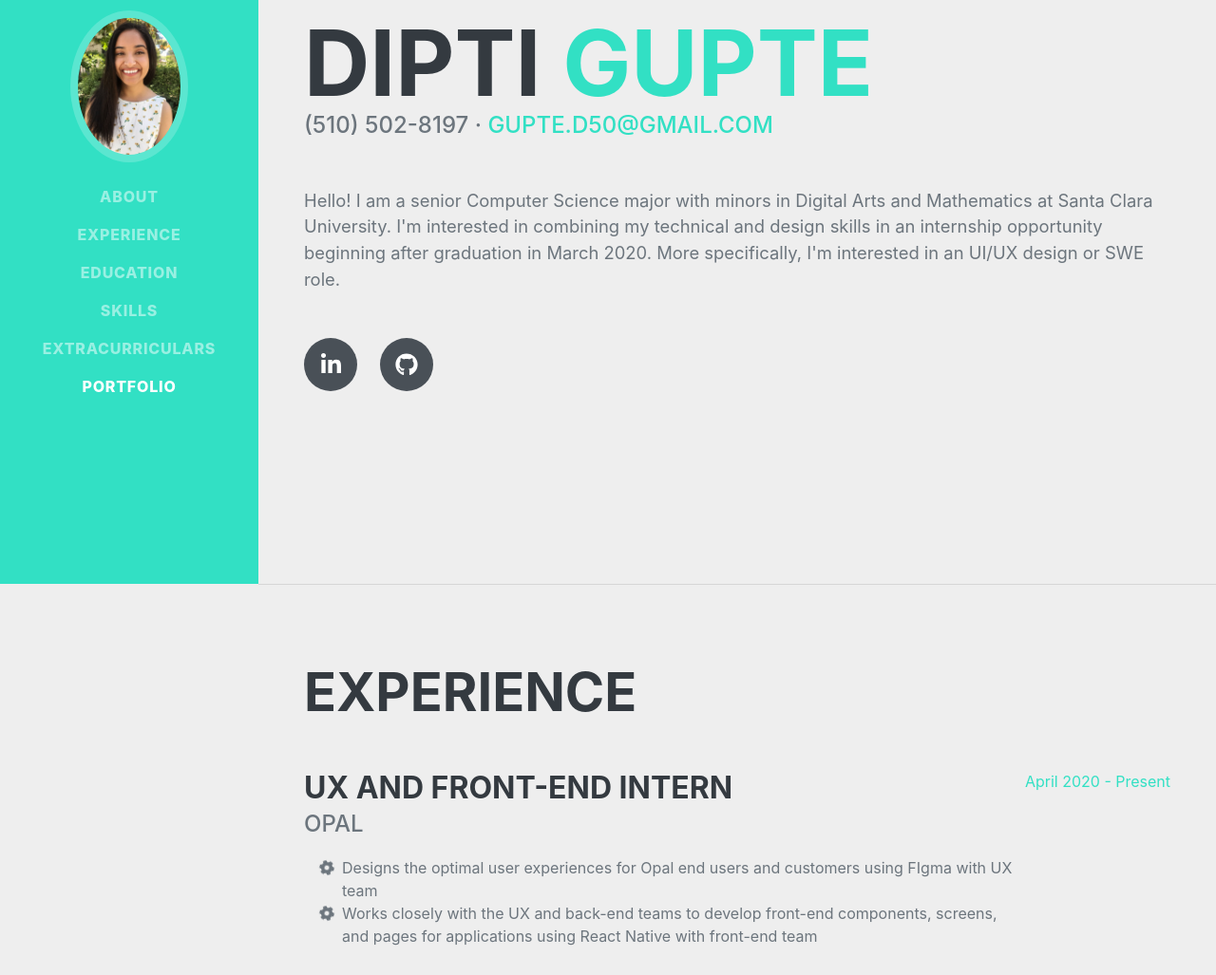
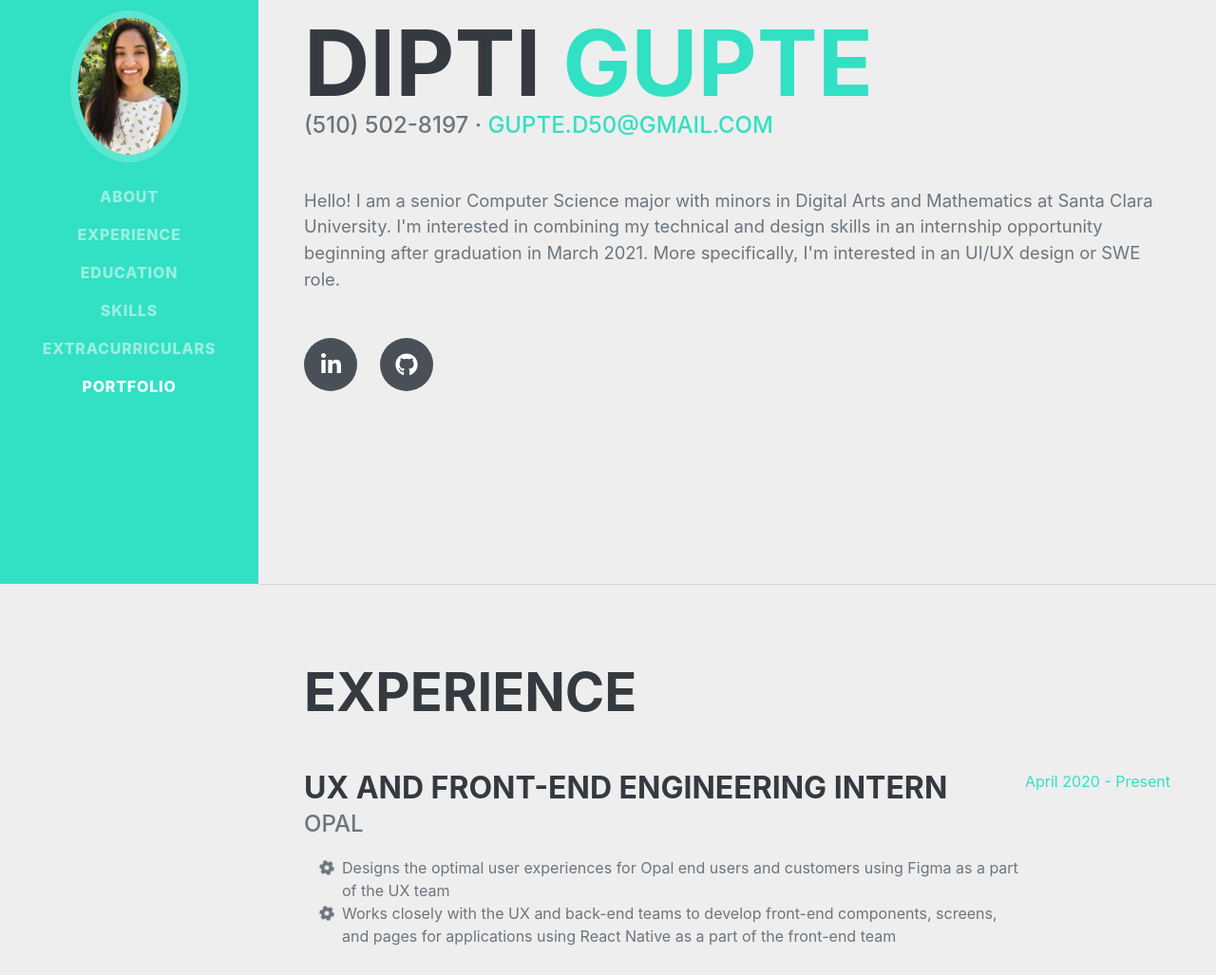
Before and after one commit to DiptiGupte/DiptiGupte.github.io, a plain HTML site: page index.html in a window 1280 px wide. Shown: the part 185-1212 px from the top of the page at 95% size. Drawn offline with nearby package versions, Linux system fonts and the light colour scheme; a web font is replaced by a local one.

Commit message:
text updates

```diff
--- a/index.html
+++ b/index.html
@@ -5,7 +5,7 @@
         <meta name="viewport" content="width=device-width, initial-scale=1, shrink-to-fit=no" />
         <meta name="description" content="" />
         <meta name="author" content="" />
-        <title>Dipti's Resume</title>
+        <title>Dipti Gupte's Resume</title>
         <link rel="icon" type="image/x-icon" href="assets/img/favicon.ico" />
         <!-- Font Awesome icons (free version)-->
         <script src="https://use.fontawesome.com/releases/v5.13.0/js/all.js" crossorigin="anonymous"></script>
@@ -39,7 +39,7 @@
                 <div class="resume-section-content">
                     <h1 class="mb-0">Dipti <span class="text-primary">Gupte</span></h1>
                     <div class="subheading mb-5">(510) 502-8197 · <a href="gupte.d50@gmail.com">gupte.d50@gmail.com</a></div>
-                    <p class="lead mb-5">Hello! I am a senior Computer Science major with minors in Digital Arts and Mathematics at Santa Clara University. I'm interested in combining my technical and design skills in an internship opportunity beginning after graduation in March 2020. More specifically, I'm interested in an UI/UX design or SWE role.</p>
+                    <p class="lead mb-5">Hello! I am a senior Computer Science major with minors in Digital Arts and Mathematics at Santa Clara University. I'm interested in combining my technical and design skills in an internship opportunity beginning after graduation in March 2021. More specifically, I'm interested in an UI/UX design or SWE role.</p>
                     <div class="social-icons">
                         <a class="social-icon" href="https://www.linkedin.com/in/dipti-gupte/"><i class="fab fa-linkedin-in"></i></a><a class="social-icon" href="https://github.com/DiptiGupte"><i class="fab fa-github"></i></a>
                     </div>
@@ -52,11 +52,11 @@
                     <h2 class="mb-5">Experience</h2>
                     <div class="d-flex flex-column flex-md-row justify-content-between mb-5">
                         <div class="flex-grow-1">
-                            <h3 class="mb-0">UX and Front-end Intern</h3>
+                            <h3 class="mb-0">UX and Front-end Engineering Intern</h3>
                             <div class="subheading mb-3">Opal</div>
                             <ul class="fa-ul mb-0">
-                                <li><span class="fa-li"><i class="fas fa-cog fa-spin"></i></span>Designs the optimal user experiences for Opal end users and customers using FIgma with UX team</li>
-                                <li><span class="fa-li"><i class="fas fa-cog fa-spin"></i></span>Works closely with the UX and back-end teams to develop front-end components, screens, and pages for applications using React Native with front-end team</li>
+                                <li><span class="fa-li"><i class="fas fa-cog fa-spin"></i></span>Designs the optimal user experiences for Opal end users and customers using Figma as a part of the UX team</li>
+                                <li><span class="fa-li"><i class="fas fa-cog fa-spin"></i></span>Works closely with the UX and back-end teams to develop front-end components, screens, and pages for applications using React Native as a part of the front-end team</li>
                             </ul>
                         </div>
                         <div class="flex-shrink-0"><span class="text-primary">April 2020 - Present</span></div>
```
